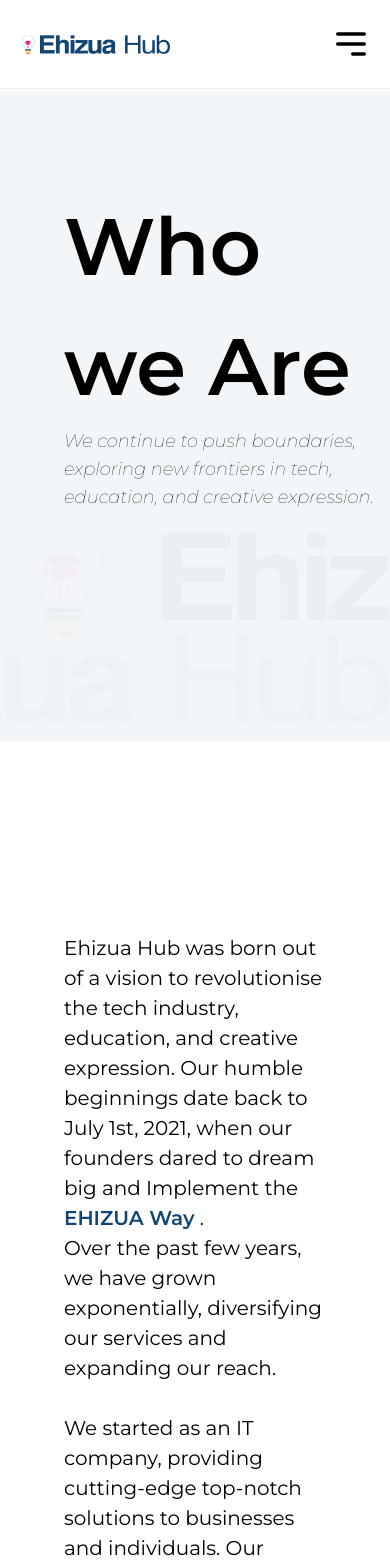
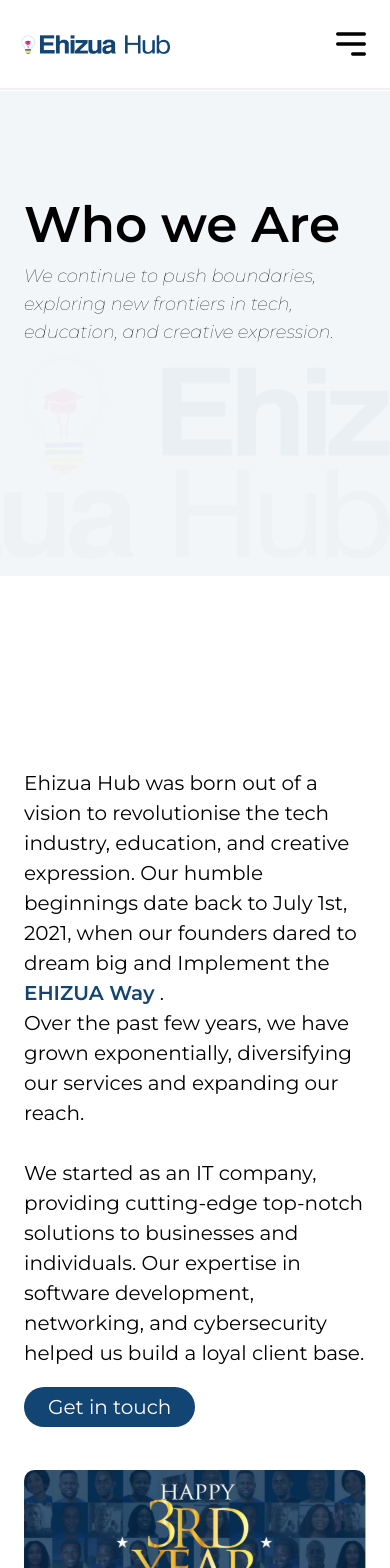
Before and after one commit to onigbajumo/oaa-travels-bookings, a Next.js app: page /about in a window 390 px wide. Shown: the top 1568 px of the page. Built offline with nearby package versions, Linux system fonts and the light colour scheme.

Commit message:
responsive

```diff
--- a/app/(client)/about/page.js
+++ b/app/(client)/about/page.js
@@ -9,8 +9,8 @@
         <div className=''>
 
             <div className='bg-[#F3F6F8] flex flex-col md:flex-row justify-between  mt-[-9px] mb-24 pt-24 pb-4'>
-                <div className='pl-16'>
-                    <h1 className='font-semibold text-[80px]'>Who we Are</h1>
+                <div className='md:pl-16 px-6'>
+                    <h1 className='font-semibold md:text-[80px] text-[50px]'>Who we Are</h1>
                     <p className='italic font-thin text-lg max-w-lg'>We continue to push boundaries, exploring new frontiers in tech, education, and creative expression.</p>
                 </div>
                 <div>
@@ -18,7 +18,7 @@
                 </div>
             </div>
 
-            <div className='flex gap-12 px-16 py-24  justify-between items-center flex-col md:flex-row text-[20px]'>
+            <div className='flex gap-12 md:px-16 px-6 py-24  justify-between items-center flex-col md:flex-row text-[20px]'>
                 <div className='md:w-1/2 '>
                     <p className='mb-6'>
                     Ehizua Hub was born out of a vision to revolutionise the tech industry, education, and creative expression. Our humble beginnings date back to July 1st, 2021, when our founders dared to dream big and Implement the <span className='text-[#134574] font-semibold'>EHIZUA Way</span> .<br />
@@ -34,7 +34,7 @@
                 </div>
             </div>
 
-            <div className='px-16 space-y-20'>
+            <div className='md:px-16 px-6 space-y-20'>
                 <div className='flex gap-16 flex-col md:flex-row'>
 
                         <div className='relative px-8 pt-12 pb-8 space-y-2 bg-[#E2E1F147] rounded-md md:w-1/2'>
@@ -80,7 +80,7 @@
 
                     <div className='px-8 pb-8 space-y-2  rounded-md md:w-1/2'>
                        <Image src={"/quote.svg"} width={70} height={50}/>
-                        <p>Today, Ehizua Hub stands as a testament to innovation, dedication, and hard work. Our journey has been marked by milestones, achievements, and lessons learned. We{"'"}ve trained over 700 students, executed 10+ IT projects, and hosted 15+ events. Our journey is a testament to dedication, hard work, and the power of vision. We continue to push boundaries, exploring new frontiers in tech, education, and creative expression. Join us in our journey and shape the future together!</p>
+                        <p className='text-justify'>Today, Ehizua Hub stands as a testament to innovation, dedication, and hard work. Our journey has been marked by milestones, achievements, and lessons learned. We{"'"}ve trained over 700 students, executed 10+ IT projects, and hosted 15+ events. Our journey is a testament to dedication, hard work, and the power of vision. We continue to push boundaries, exploring new frontiers in tech, education, and creative expression. Join us in our journey and shape the future together!</p>
                         <div className='text-right float-right space-y-4'>
                         <p>    CFO,Matthew Ehizua</p>
                         <Image src={"/quote.svg"} width={70} height={50} className='float-right'/>
```
